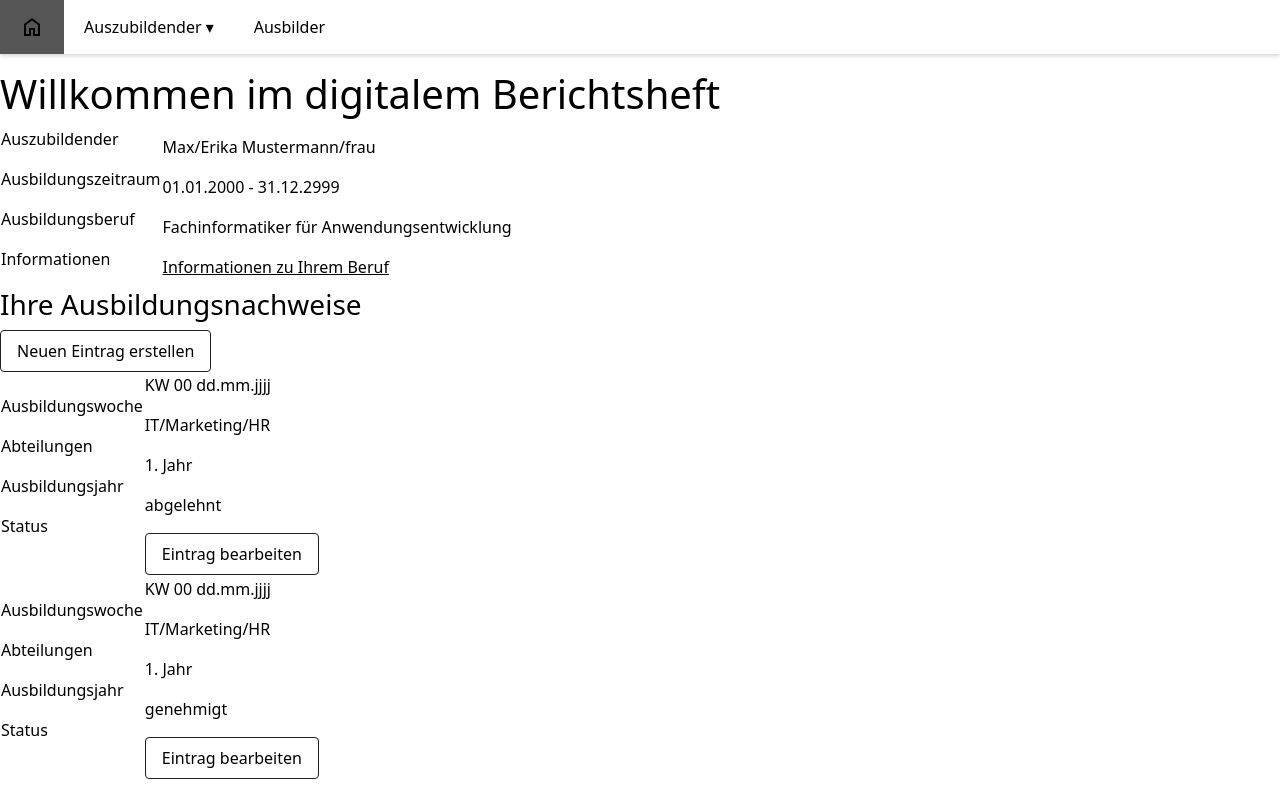
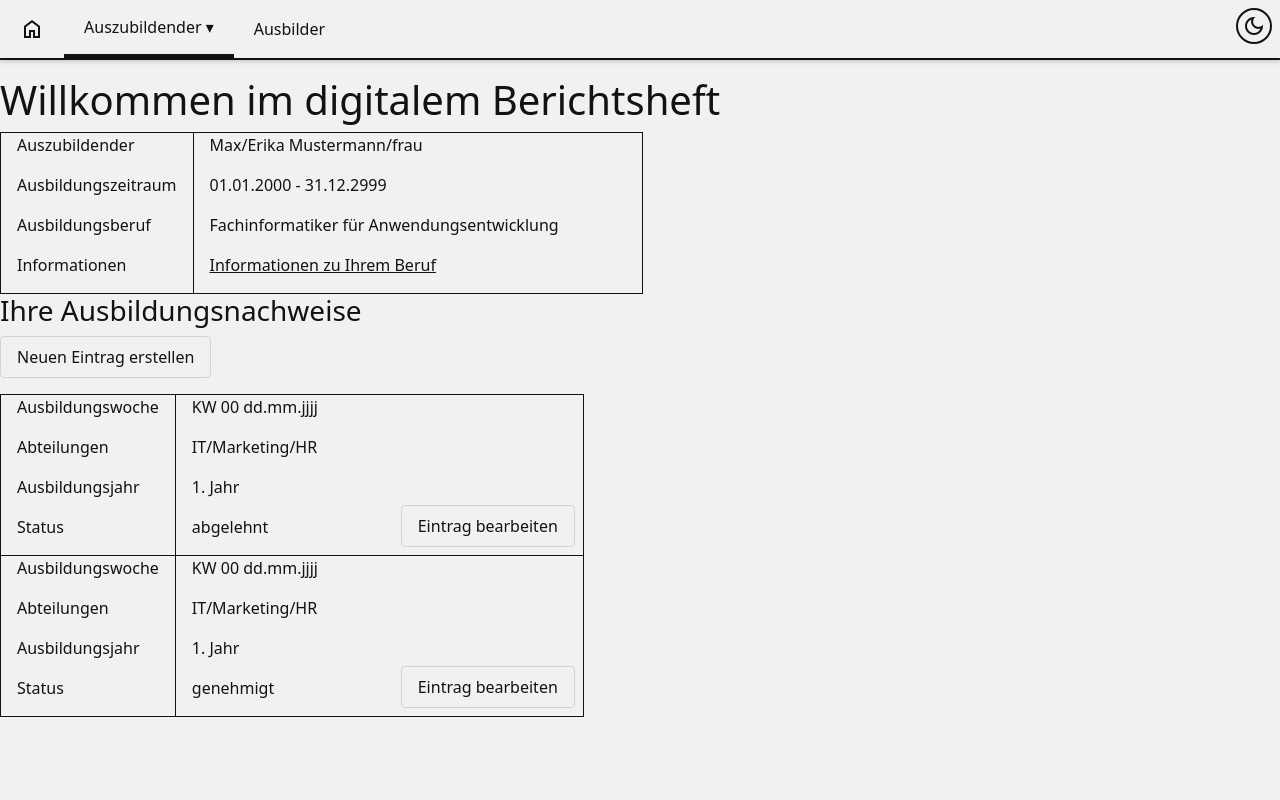
Before and after one commit to FIA-GSO/digitales-berichtsheft-scheunig-fia3d, a Flask app: page /azubi in a window 1280 px wide. Run offline with Flask 3, Linux system fonts and the light colour scheme.

Commit message:
replace hardcoded imports with url_for, remove index.js import

```diff
--- a/templates/azubi/index.html
+++ b/templates/azubi/index.html
@@ -5,8 +5,8 @@
   <meta name='viewport' content='width=device-width, initial-scale=1'>
   <title>Digitales Berichtsheft</title>
   <link href='https://cdn.jsdelivr.net/npm/bootstrap@5.3.8/dist/css/bootstrap.min.css' rel='stylesheet' integrity='sha384-sRIl4kxILFvY47J16cr9ZwB07vP4J8+LH7qKQnuqkuIAvNWLzeN8tE5YBujZqJLB' crossorigin='anonymous'>
-  <link rel='stylesheet' href='/base.css'>
-  <link rel='stylesheet' href='./index.css'>
+  <link rel='stylesheet' href='{{ url_for("static", filename="assets/css/base.css") }}'>
+  <link rel='stylesheet' href='{{ url_for("static", filename="assets/css/azubi-index.css") }}'>
   <link href='https://fonts.googleapis.com/css2?family=Material+Symbols+Outlined' rel='stylesheet' />
 
 </head>
@@ -100,8 +100,7 @@
       </tr>
     </tbody>
   </table>
-  <script src='./index.js'></script>
-  <script src='/theme_changer.js'></script>
+  <script src='{{ url_for("static", filename="assets/js/theme-changer.js") }}'></script>
   <script src='https://cdn.jsdelivr.net/npm/bootstrap@5.3.8/dist/js/bootstrap.bundle.min.js' integrity='sha384-FKyoEForCGlyvwx9Hj09JcYn3nv7wiPVlz7YYwJrWVcXK/BmnVDxM+D2scQbITxI' crossorigin='anonymous'></script>
 </body>
 </html>
```
